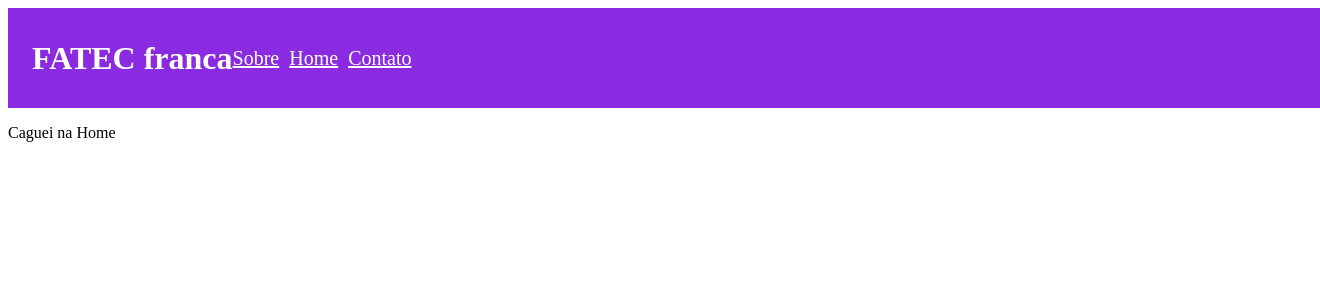
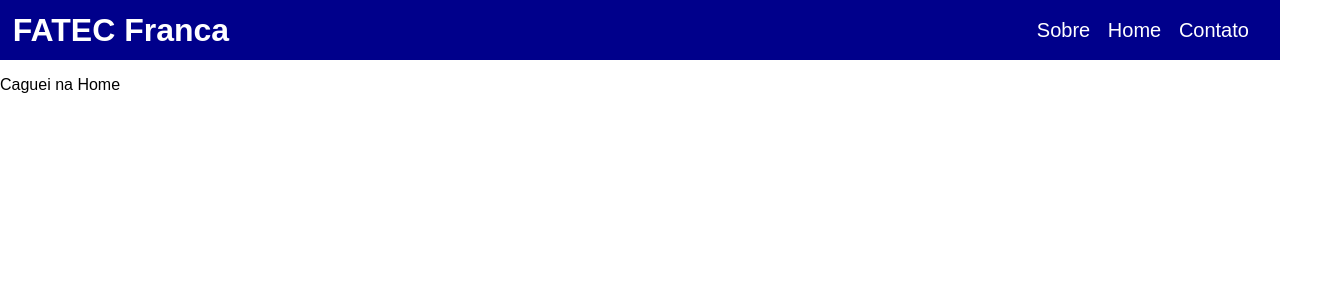
Before and after one commit to CaykMagnani/React-Routes, a React (Create React App) app: page / in a window 1280 px wide. Shown: the top 300 px of the page, 1320 px wide, since content can reach past the window. Built offline with nearby package versions, Linux system fonts and the light colour scheme.

Commit message:
Só falta a pagina loja

```diff
--- a/src/App.js
+++ b/src/App.js
@@ -1,4 +1,5 @@
 import RoutesApp from "./Router.js";
+import './index.css';
 
 function App() {
   return (
--- a/src/Components/Header/index.js
+++ b/src/Components/Header/index.js
@@ -5,13 +5,13 @@ function Header() {
   return (
     <header>
 
-      <h1>FATEC franca</h1>
+      <h1>FATEC Franca</h1>
 
       <div className='menu'>
 
-      <Link to="/Sobre">Sobre</Link>
-      <Link to="/">Home</Link>
-      <Link to="/informacoes/Contato">Contato</Link>
+      <Link className='linkSemSublinhado' to="/Sobre">Sobre</Link>
+      <Link className='linkSemSublinhado' to="/">Home</Link>
+      <Link className='linkSemSublinhado' to="/informacoes/Contato">Contato</Link>
 
       </div>
 
--- a/src/Components/Header/style.css
+++ b/src/Components/Header/style.css
@@ -1,13 +1,13 @@
 header {
-    height: 100px;
+    height: 60px;
     width: 100%;
-    background-color: blueviolet;
+    background-color: darkblue;
     color: white;
-
     display: flex;
     align-items: center;
     align-content: space-between;
-    padding: 0 24px;
+    overflow-y: hidden;
+    overflow-x: auto;
 }
 
 header a {
@@ -16,5 +16,15 @@ header a {
 }
 
 header a + a {
-    margin-left: 10px;
+    margin-left: 10%;
 }
+
+.linkSemSublinhado {
+    text-decoration: none;
+    color: inherit;
+  }
+
+  h1{
+    width: 80%;
+    margin-left: 1%;
+  }
--- a/src/Pages/Informacoes/index.js
+++ b/src/Pages/Informacoes/index.js
@@ -8,18 +8,29 @@ function Contato() {
 
   if (id === 'Contato') {
     return (
+
       <div className="mapContainer"> {/* Usando a classe mapContainer */}
-        <div className="mapFilho"> {/* Usando a classe mapFilho */}
+
           <SimpleMap />
-        </div>
-        <div className="mapFilho2">
 
-          <h1>Titulo Do meu ECOMMERCE</h1> <br />
-          <p>CNPJ DO MEU ECOMMERCE</p> <br />
-          <p>EMAIL DO MEU ECOMMERCE</p> <br />
+          <div className="infos">
 
-        </div>
+          <h1 className="texto">Loja Aleatória</h1>
+          <p className="texto">CNPJ DO MEU ECOMMERCE</p>
+          <p className="texto"> Rua Exemplos Da Silva</p>
+          <p className="texto">Vila Exemplar</p>
+          <p className="texto">Franca - SP / CEP: 12345-678</p>
+          <p className="texto">Telefone: (16) 991234-5678</p>
+
+          <div className="caixaInfos">
+          <p className="texto">Email: ecommerce@ecommerce.com</p>
+          </div>
+
+          </div>
+
+
       </div>
+
     );
   }
 
--- a/src/Pages/Informacoes/style.css
+++ b/src/Pages/Informacoes/style.css
@@ -1,14 +1,35 @@
 .mapContainer {
+  margin-left: 5%;
     display: flex;
     justify-content: center;
     align-items: center;
-    height: 100vh;
+    height: 75vh ;
+    width: 90%;
+    overflow: auto;
+    background-color: gray;
+    border: 5px solid black;
+    overflow: auto;
   }
   .mapFilho {
-    align-items: flex-end;
-    width: 60%; /* Tamanho desejado para o quadrado do mapa */
-    height: 80%; /* Tamanho desejado para o quadrado do mapa */
+    display: flex;
+    width: 53%;
+    height: 95%;
+    overflow: auto;
   }
-  .mapFilho2 {
-    flex: 1; /* Ocupa todo o espaço restante na largura */
+  .infos{
+    height: 94%;
+    width: 45%;
+    justify-content: flex-start;
+    overflow: auto;
   }
+  .texto {
+    margin-left: 20%;
+    overflow: auto;
+  }
+  .caixaInfos{
+    color: yellow;
+    border: 2px dashed white;
+    height: 15%;
+    width: 80%;
+    margin-left: 10%;
+  }
--- a/src/index.css
+++ b/src/index.css
@@ -1,9 +1,7 @@
-*{
-  margin: 0;
-  padding: 0;
-  box-sizing: border-box;
-}
-
 body{
   font-family: sans-serif;
+  margin: 0;
+  box-sizing: border-box;
+  height: 100%;
+  width: 100%;
 }
```
Also changed, not shown: 2 other files (tests, documents, lock files or other folders).
